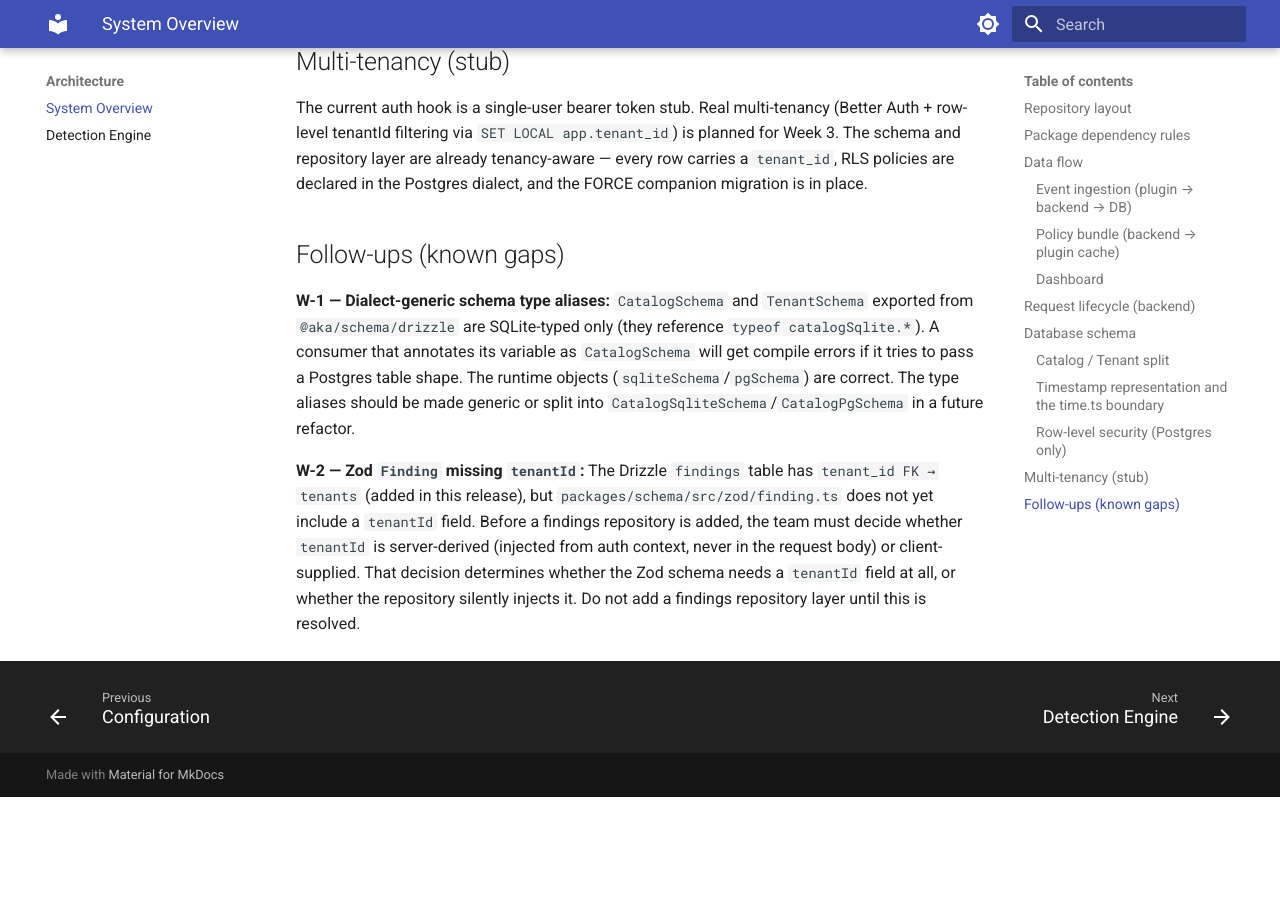
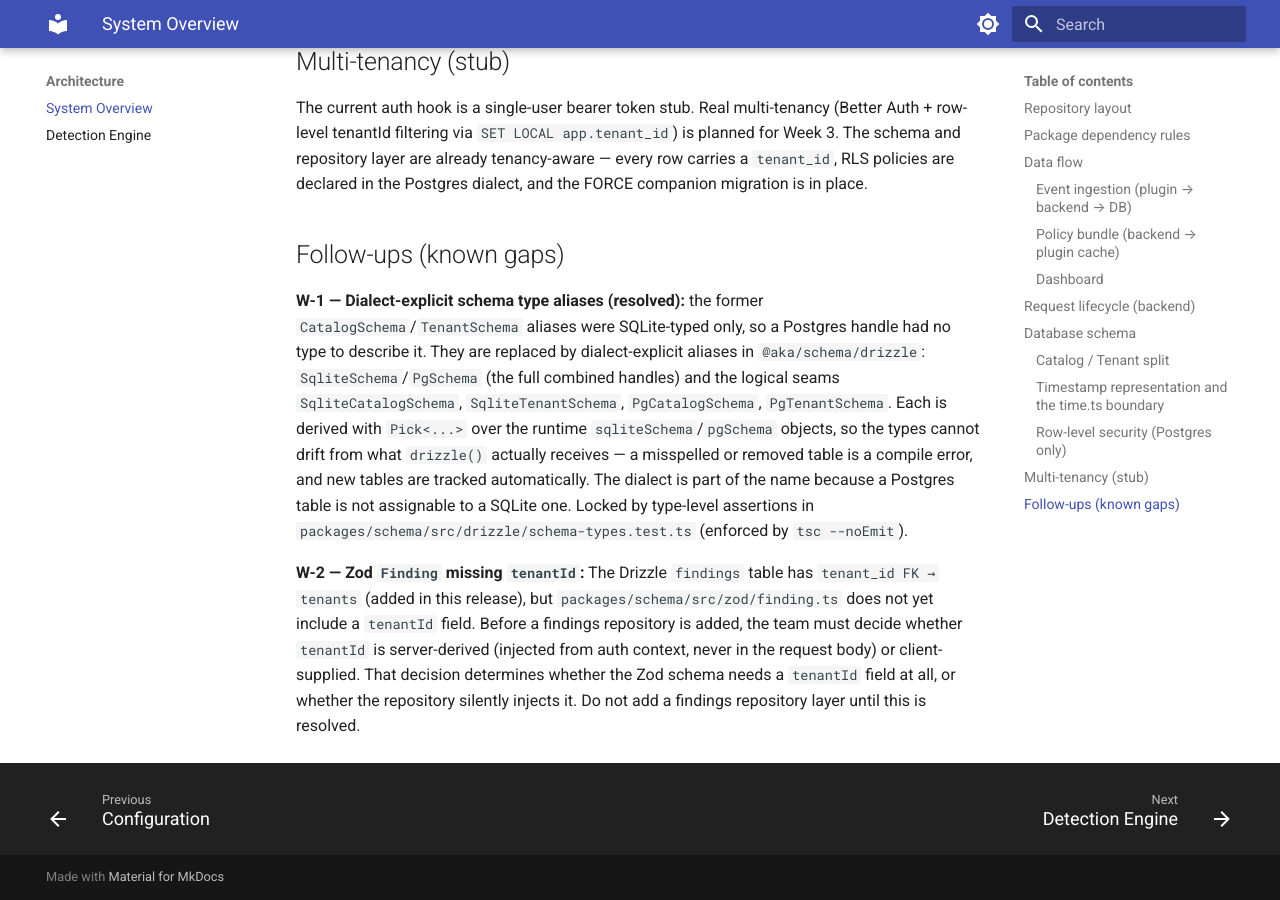
Before and after one commit to akasecurity/ai-tc-docs, an MkDocs documentation site: the page built from docs/architecture/overview.md, in a window 1280 px wide and 900 px high, scrolled down 4981 px. Built offline with MkDocs 1.6.1 and Material for MkDocs 9.7.7, drawn with Linux system fonts in a browser that asks for light colours; before the commit the page ends 5778 px from its top, so only the background shows below that.

Commit message:
fix(schema): dialect-explicit Drizzle seam types derived from runtime objects
The CatalogSchema/TenantSchema aliases were SQLite-typed only (typeof
catalogSqlite.*), so a Postgres handle had no type to describe it — a
latent hole that typecheck missed because the backend uses the runtime
sqliteSchema object, not the aliases.

Replace them with dialect-explicit types derived from the runtime
objects: SqliteSchema/PgSchema (full handles) and the logical seams
SqliteCatalogSchema, SqliteTenantSchema, PgCatalogSchema, PgTenantSchema
via Pick<...> so they cannot drift from what drizzle() receives. Add
type-level assertions (schema-types.test.ts) enforced by tsc --noEmit.
Resolves follow-up W-1 from db-domain-model-lock.

```diff
--- a/docs/architecture/overview.md
+++ b/docs/architecture/overview.md
@@ -192,6 +192,6 @@ The current auth hook is a single-user bearer token stub. Real multi-tenancy (Be
 
 ## Follow-ups (known gaps)
 
-**W-1 — Dialect-generic schema type aliases:** `CatalogSchema` and `TenantSchema` exported from `@aka/schema/drizzle` are SQLite-typed only (they reference `typeof catalogSqlite.*`). A consumer that annotates its variable as `CatalogSchema` will get compile errors if it tries to pass a Postgres table shape. The runtime objects (`sqliteSchema`/`pgSchema`) are correct. The type aliases should be made generic or split into `CatalogSqliteSchema`/`CatalogPgSchema` in a future refactor.
+**W-1 — Dialect-explicit schema type aliases (resolved):** the former `CatalogSchema`/`TenantSchema` aliases were SQLite-typed only, so a Postgres handle had no type to describe it. They are replaced by dialect-explicit aliases in `@aka/schema/drizzle`: `SqliteSchema`/`PgSchema` (the full combined handles) and the logical seams `SqliteCatalogSchema`, `SqliteTenantSchema`, `PgCatalogSchema`, `PgTenantSchema`. Each is derived with `Pick<...>` over the runtime `sqliteSchema`/`pgSchema` objects, so the types cannot drift from what `drizzle()` actually receives — a misspelled or removed table is a compile error, and new tables are tracked automatically. The dialect is part of the name because a Postgres table is not assignable to a SQLite one. Locked by type-level assertions in `packages/schema/src/drizzle/schema-types.test.ts` (enforced by `tsc --noEmit`).
 
 **W-2 — Zod `Finding` missing `tenantId`:** The Drizzle `findings` table has `tenant_id FK → tenants` (added in this release), but `packages/schema/src/zod/finding.ts` does not yet include a `tenantId` field. Before a findings repository is added, the team must decide whether `tenantId` is server-derived (injected from auth context, never in the request body) or client-supplied. That decision determines whether the Zod schema needs a `tenantId` field at all, or whether the repository silently injects it. Do not add a findings repository layer until this is resolved.
```
